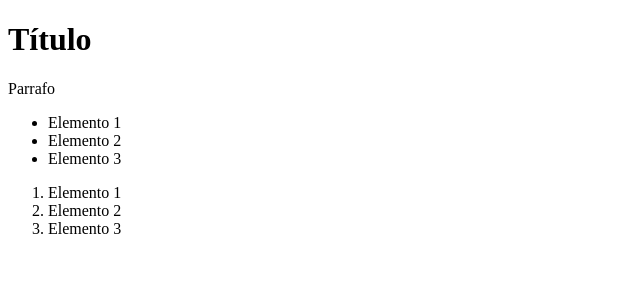
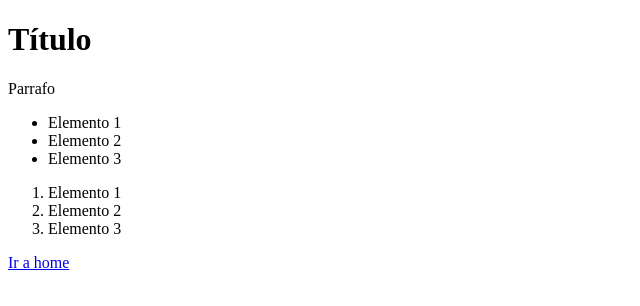
Before and after one commit to federicotempo/clase_16, a plain HTML site: page index.html in a window 1280 px wide. Shown: the full height of the page, 0-640 px from the left. Drawn offline with Linux system fonts and the light colour scheme.

Commit message:
Agregado home

```diff
--- a/index.html
+++ b/index.html
@@ -20,6 +20,6 @@
         <li>Elemento 3</li>
     </ol>
 
-
+    <a href="home.html">Ir a home</a>
 </body>
 </html>
```
Also changed, not shown: home.html (+1 -0 lines).
